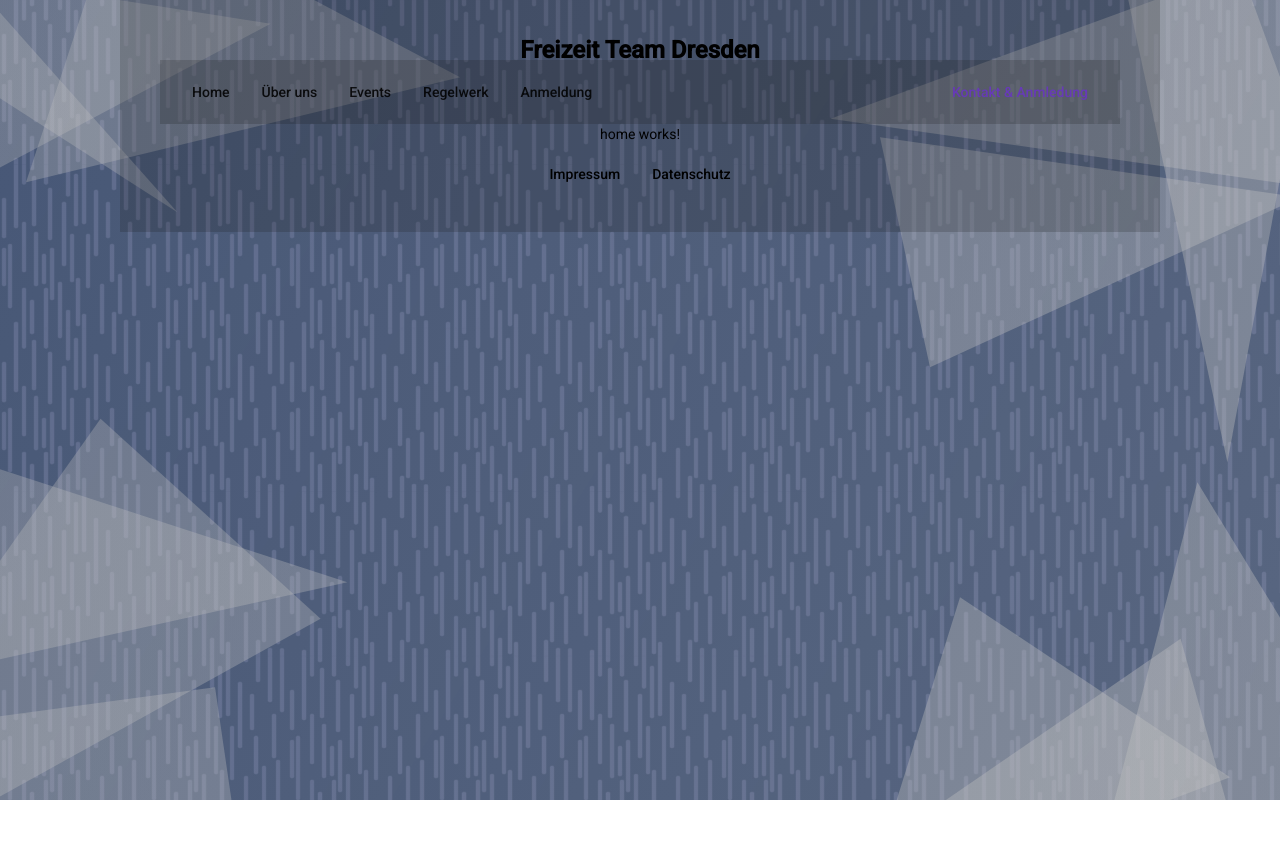
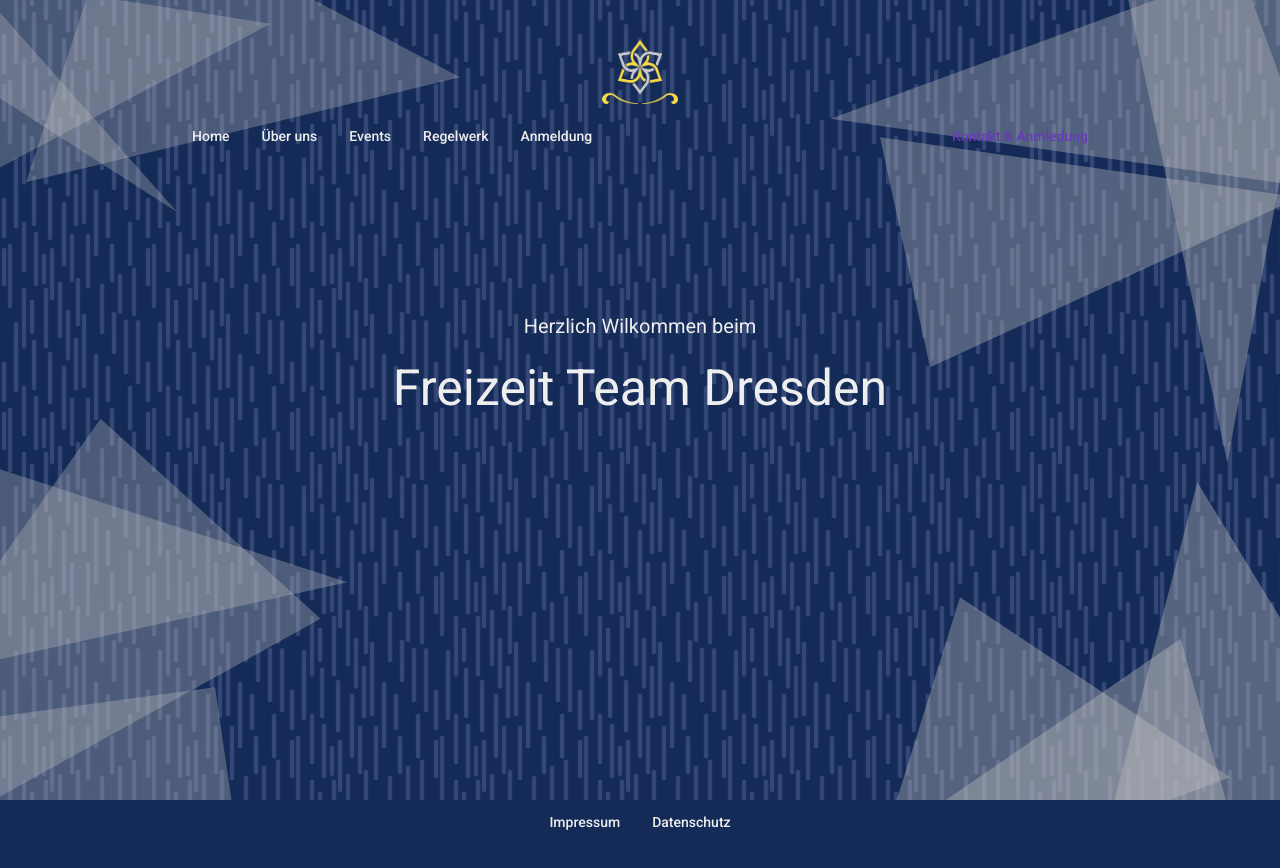
Before and after one commit to freizeit-team-dresden/airsoft, an Angular app: page /#/ in a window 1280 px wide. Shown: the top 868 px of the page. Before the commit the page ends 805 px from the top, so only its background shows below. Built offline with nearby package versions, Linux system fonts and the light colour scheme.

Commit message:
Fixed bg and homepage

```diff
--- a/src/app/app.component.html
+++ b/src/app/app.component.html
@@ -1,7 +1,7 @@
 <div class="container hero">
 	<div class="inner">
-        <span id="headline">Freizeit Team Dresden</span>
-		<mat-toolbar>
+        <img src="/assets/logo.png" style="width: 8%; height: 8%;"/>
+		<mat-toolbar class="toolbar">
             <a mat-button routerLink="/" routerLinkActive="activebutton">Home</a>
             <a mat-button routerLink="/about-us" routerLinkActive="activebutton">Über uns</a>
             <a mat-button routerLink="/events" routerLinkActive="activebutton">Events</a>
--- a/src/app/app.component.scss
+++ b/src/app/app.component.scss
@@ -6,27 +6,28 @@
   flex: 1;
 }
 
+.toolbar{
+	color: #EEEEEE;
+	background: transparent !important;
+}
+
 :host {
-  display: flex;
-  min-height: 100vh;
-  flex-direction: column;
+//   display: flex;
+//   min-height: 100vh;
+//   flex-direction: column;
 }
 
 .mat-toolbar{
 	background: rgba(26, 26, 26, 0.2);
 }
-#headline {
- font-size: x-large;
- font-weight: bold;
-}
 
 .hero {
-	background-color: #EEEEEE;
 	width: 100%;
 	height: 100%;
-	max-height: calc(100% - 50px);
+	min-height: 100vh;
 	.inner {
-		background: rgba(26, 26, 26, 0.2);
+		background:transparent;
+		color: #EEEEEE;
 		height: 100%;
 		position: relative;
 		max-width: 960px;
@@ -94,7 +95,6 @@ background: linear-gradient(to bottom,  rgba(114,81,109,0.2) 0%,rgba(238,238,238
 		right: 0;
 		bottom: 0;
 		left: 0;
-		background-color: #EEEEEE;
 		z-index: 1;
 		#hero-canvas {
 			width: 100%;
--- a/src/app/app.component.ts
+++ b/src/app/app.component.ts
@@ -65,15 +65,6 @@ export class AppComponent implements AfterViewInit {
         var triangle_gradient = ctx.createLinearGradient(0, 0, this.canvas.nativeElement.width, this.canvas.nativeElement.height);
         triangle_gradient.addColorStop(0, color1);
         triangle_gradient.addColorStop(1, color2);
-
-        ctx.beginPath();
-        ctx.moveTo(0, 0);
-        ctx.lineTo(this.canvas.nativeElement.width, 0);
-        ctx.lineTo(this.canvas.nativeElement.width, this.canvas.nativeElement.height);
-        ctx.lineTo(0, this.canvas.nativeElement.height);
-        ctx.lineTo(0, 0);
-        ctx.fillStyle = triangle_gradient;
-        ctx.fill();
 
 
         //triangle group 1 ===========================================
--- a/src/app/home/home.component.html
+++ b/src/app/home/home.component.html
@@ -1 +1,5 @@
-<p>home works!</p>
+<div class="heading">
+    <span class="subtitle">Herzlich Wilkommen beim </span>
+    <br><br><br>
+    <span class="title"> Freizeit Team Dresden</span>
+</div>
--- a/src/app/home/home.component.scss
+++ b/src/app/home/home.component.scss
@@ -0,0 +1,11 @@
+.title{
+    font-size: 50px;
+}
+
+.subtitle{
+    font-size: 20px;
+}
+
+.heading{
+    margin-top: 30%;
+}
--- a/src/styles.scss
+++ b/src/styles.scss
@@ -1,4 +1,4 @@
 /* You can add global styles to this file, and also import other style files */
 
 html, body { height: 100%; }
-body { margin: 0; font-family: Roboto, "Helvetica Neue", sans-serif; }
+body { margin: 0; font-family: Roboto, "Helvetica Neue", sans-serif; background-color: #142b57; }
```
Also changed, not shown: src/assets/logo.png (added).
